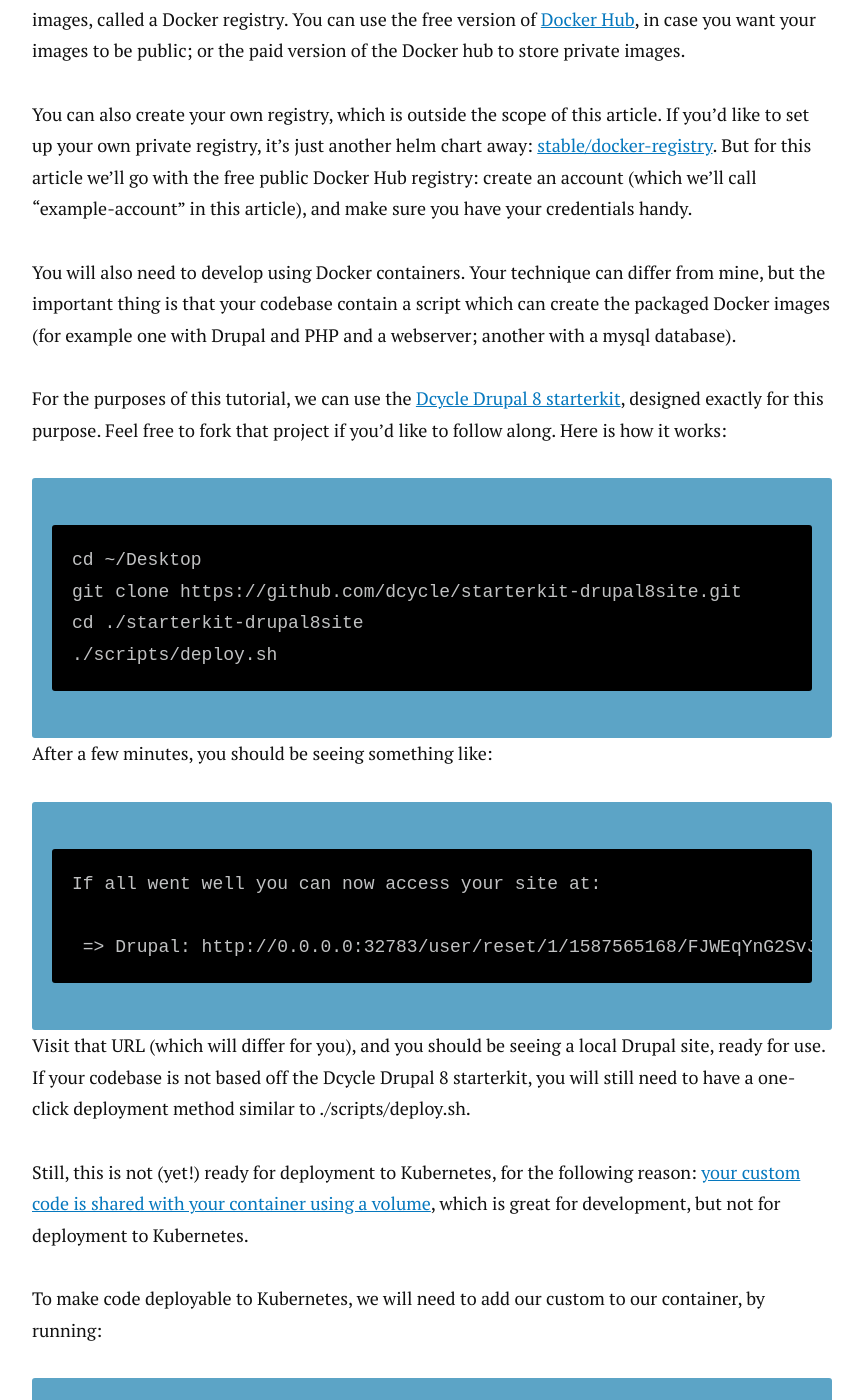
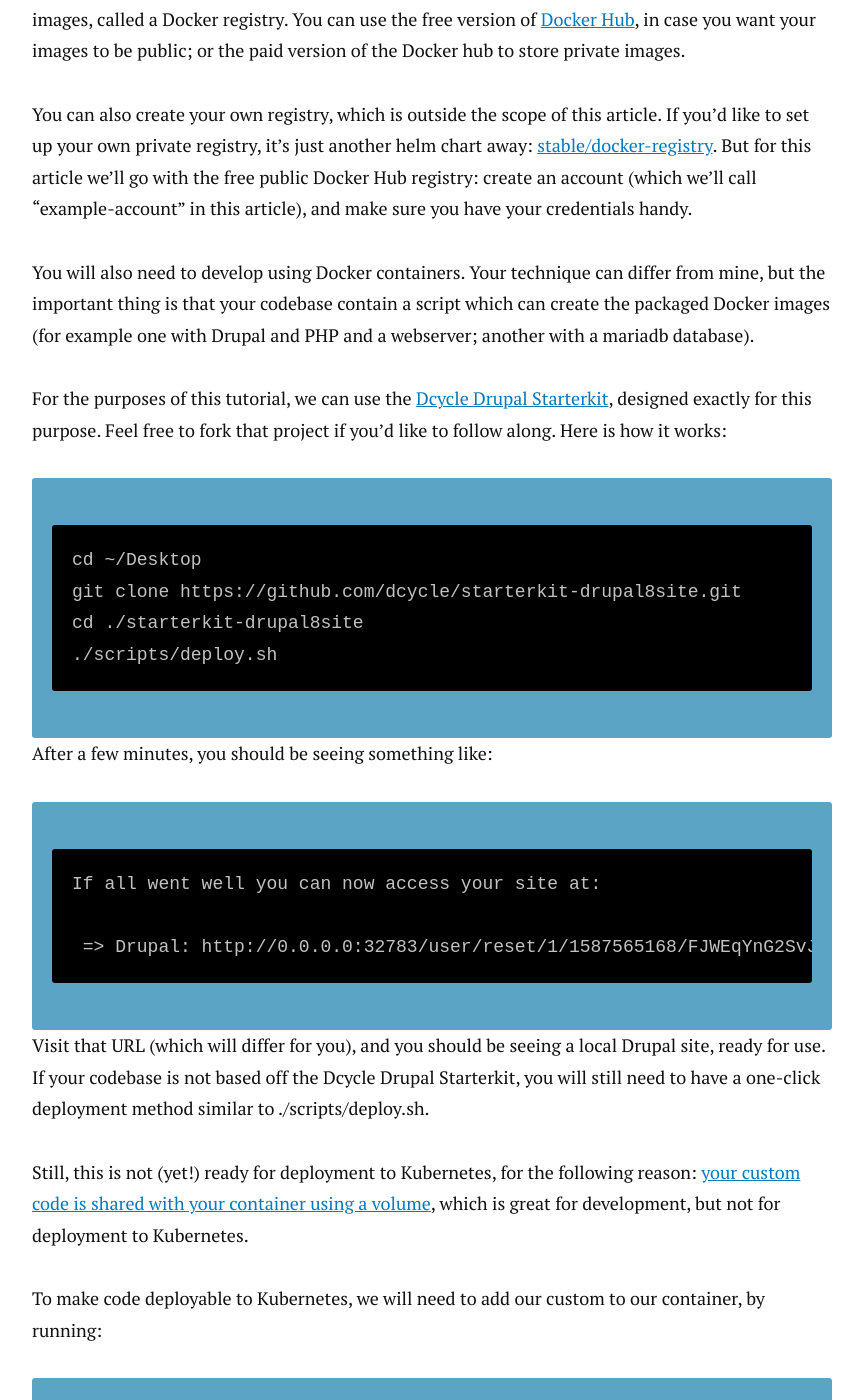
Before and after one commit to alberto56/dcycleblog, a Jekyll site: the page built from kubernetes/14-custom-docker-images/index.md, in a window 1280 px wide and 1400 px high, scrolled down 601 px. Shown: the whole window, without its empty margins (208-1071 px from the left). Built offline with Jekyll 4.4.1, drawn with Linux system fonts in a browser that asks for light colours; nearby versions of some CDN libraries; comment, search, counter and statistics services are not loaded.

Commit message:
Update index.md

```diff
--- a/kubernetes/14-custom-docker-images/index.md
+++ b/kubernetes/14-custom-docker-images/index.md
@@ -11,9 +11,9 @@
 
 You can also create your own registry, which is outside the scope of this article. If you'd like to set up your own private registry, it's just another helm chart away: [stable/docker-registry](https://github.com/helm/charts/tree/master/stable/docker-registry). But for this article we'll go with the free public Docker Hub registry: create an account (which we'll call "example-account" in this article), and make sure you have your credentials handy.
 
-You will also need to develop using Docker containers. Your technique can differ from mine, but the important thing is that your codebase contain a script which can create the packaged Docker images (for example one with Drupal and PHP and a webserver; another with a mysql database).
+You will also need to develop using Docker containers. Your technique can differ from mine, but the important thing is that your codebase contain a script which can create the packaged Docker images (for example one with Drupal and PHP and a webserver; another with a mariadb database).
 
-For the purposes of this tutorial, we can use the [Dcycle Drupal 8 starterkit](https://github.com/dcycle/starterkit-drupal8site), designed exactly for this purpose. Feel free to fork that project if you'd like to follow along. Here is how it works:
+For the purposes of this tutorial, we can use the [Dcycle Drupal Starterkit](https://github.com/dcycle/starterkit-drupalsite), designed exactly for this purpose. Feel free to fork that project if you'd like to follow along. Here is how it works:
 
     cd ~/Desktop
     git clone https://github.com/dcycle/starterkit-drupal8site.git
@@ -26,7 +26,7 @@
 
      => Drupal: http://0.0.0.0:32783/user/reset/1/1587565168/FJWEqYnG2SvJVmWy6hbsaDDImgJbm6kIkwM85MDBx5w/login
 
-Visit that URL (which will differ for you), and you should be seeing a local Drupal site, ready for use. If your codebase is not based off the Dcycle Drupal 8 starterkit, you will still need to have a one-click deployment method similar to ./scripts/deploy.sh.
+Visit that URL (which will differ for you), and you should be seeing a local Drupal site, ready for use. If your codebase is not based off the Dcycle Drupal Starterkit, you will still need to have a one-click deployment method similar to ./scripts/deploy.sh.
 
 Still, this is not (yet!) ready for deployment to Kubernetes, for the following reason: [your custom code is shared with your container using a volume](https://github.com/dcycle/starterkit-drupal8site/blob/406e03c22e9e10a77cc039adc87d032d8b9fb7ec/docker-compose.dev.yml#L16), which is great for development, but not for deployment to Kubernetes.
 
```
